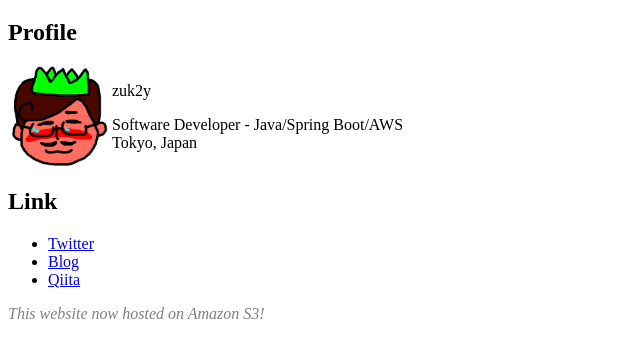
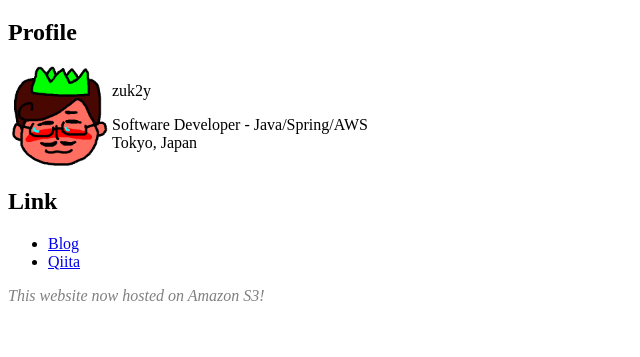
Before and after one commit to zuk2y/zuk2y.com, a plain HTML site: page deproy_targets/index.html in a window 1280 px wide. Shown: the part 61-418 px from the top of the page, without its empty margins (0-640 px from the left). Drawn offline with Linux system fonts and the light colour scheme.

Commit message:
Update index.html

```diff
--- a/deproy_targets/index.html
+++ b/deproy_targets/index.html
@@ -15,14 +15,13 @@
                     zuk2y
                 </p>
                 <p>
-                    Software Developer - Java/Spring Boot/AWS<br>
+                    Software Developer - Java/Spring/AWS<br>
                     Tokyo, Japan
                 </p>
             </div>
         </div>
         <h2>Link</h2>
         <ul>
-            <li><a href="https://twitter.com/zuk2y">Twitter</a></li>
             <li><a href="https://zuk2y.hatenadiary.com/">Blog</a></li>
             <li><a href="https://qiita.com/zuk2y">Qiita</a></li>
         </ul>
```
